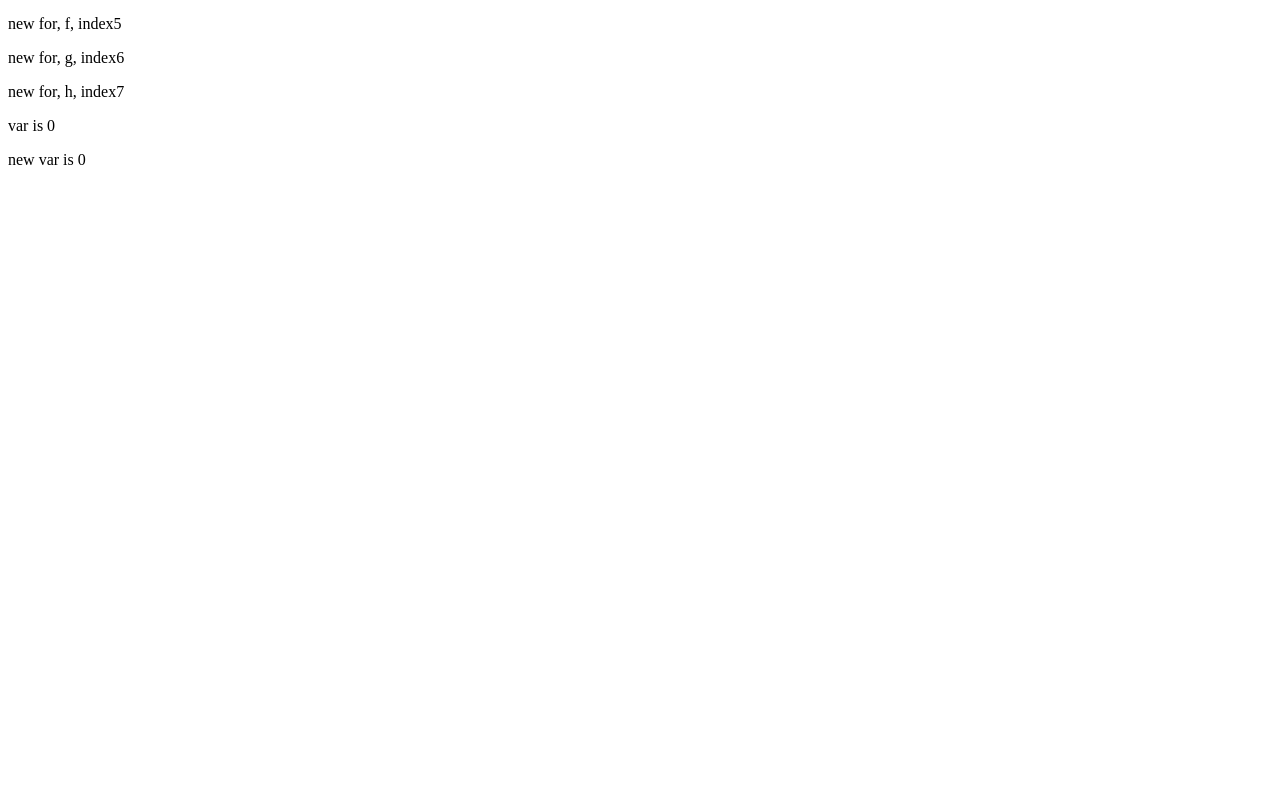
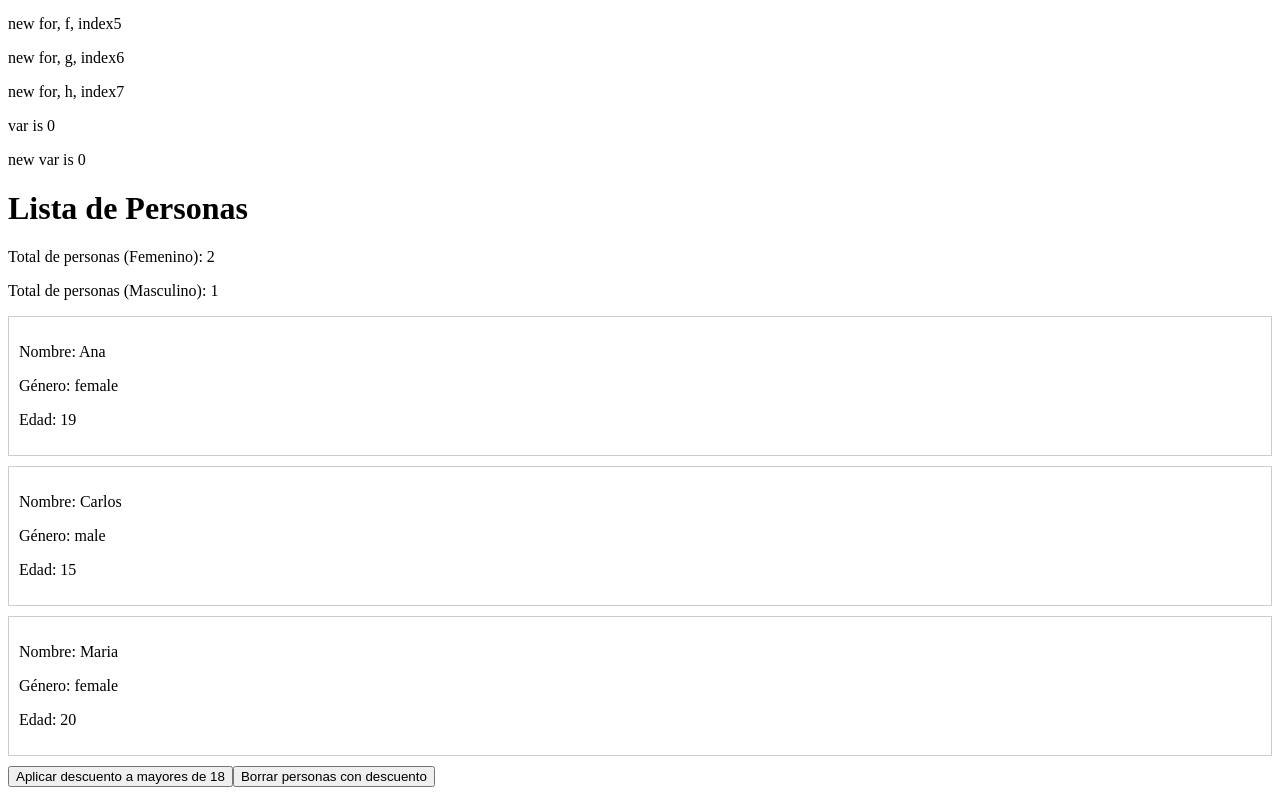
Before and after one commit to Lutyvr02/angular-curso-2024, an Angular app: page / in a window 1280 px wide. Shown: the part 1088-1883 px from the top of the page. Before the commit the page ends 1273 px from the top, so only its background shows below. Built offline with nearby package versions, Linux system fonts and the light colour scheme.

Commit message:
make the corresponding homework with the aplication of the discounts date: 30/09/2024

```diff
--- a/src/app/app.component.html
+++ b/src/app/app.component.html
@@ -65,3 +65,6 @@
         </p>
     }
 }
+
+
+<app-person-list></app-person-list>
--- a/src/app/app.component.ts
+++ b/src/app/app.component.ts
@@ -3,6 +3,7 @@ import { RouterOutlet } from '@angular/router';
 import { UserCardComponent } from './user-card/user-card.component';
 import { CalculatorComponent } from './calculator/calculator.component';
 import { CommonModule } from '@angular/common';
+import { PersonListComponent } from './person-list/person-list.component';
 
 interface IPerson{
   name:string,
@@ -13,7 +14,7 @@ interface IPerson{
 @Component({
   selector: 'app-root',
   standalone: true,
-  imports: [RouterOutlet, UserCardComponent, CalculatorComponent, CommonModule],
+  imports: [RouterOutlet, UserCardComponent, CalculatorComponent, CommonModule, PersonListComponent],
   templateUrl: './app.component.html',
   styleUrl: './app.component.scss'
 })
--- /dev/null
+++ b/src/app/person-list/person-list.component.html
@@ -0,0 +1,16 @@
+<h1>Lista de Personas</h1>
+
+<p>Total de personas (Femenino): {{ totalFemales }}</p>
+<p>Total de personas (Masculino): {{ totalMales }}</p>
+
+<div *ngFor="let person of persons">
+  <div class="person-card" [ngClass]="{'discounted': person.discount}">
+    <p>Nombre: {{ person.name }}</p>
+    <p>Género: {{ person.gender }}</p>
+    <p>Edad: {{ person.age }}</p>
+    <p *ngIf="person.discount">¡Descuento aplicado!</p>
+  </div>
+</div>
+
+<button (click)="applyDiscount()">Aplicar descuento a mayores de 18</button>
+<button (click)="removeDiscountedPersons()">Borrar personas con descuento</button>
--- /dev/null
+++ b/src/app/person-list/person-list.component.scss
@@ -0,0 +1,9 @@
+.person-card {
+    border: 1px solid #ccc;
+    padding: 10px;
+    margin-bottom: 10px;
+  }
+
+  .discounted {
+    background-color: #ffe0b3; /* Un color que destaque a las personas con descuento */
+  }
--- /dev/null
+++ b/src/app/person-list/person-list.component.ts
@@ -0,0 +1,41 @@
+import { CommonModule } from '@angular/common';
+import { Component } from '@angular/core';
+
+interface Person {
+  name: string;
+  gender: 'male' | 'female';
+  age: number;
+  discount?: boolean;
+}
+
+
+@Component({
+  selector: 'app-person-list',
+  standalone: true,
+  imports: [CommonModule],
+  templateUrl: './person-list.component.html',
+  styleUrl: './person-list.component.scss'
+})
+
+export class PersonListComponent {
+  persons: Person[] = [
+    { name: 'Ana', gender: 'female', age: 19 },
+    { name: 'Carlos', gender: 'male', age: 15 },
+    { name: 'Maria', gender: 'female', age: 20 }
+  ];
+
+  totalFemales = this.persons.filter(p => p.gender === 'female').length;
+  totalMales = this.persons.filter(p => p.gender === 'male').length;
+
+  applyDiscount() {
+    this.persons.forEach(person => {
+      if (person.age > 18) {
+        person.discount = true;
+      }
+    });
+  }
+
+  removeDiscountedPersons() {
+    this.persons = this.persons.filter(person => !person.discount);
+  }
+}
```
Also changed, not shown: 1 other file (tests, documents, lock files or other folders).
